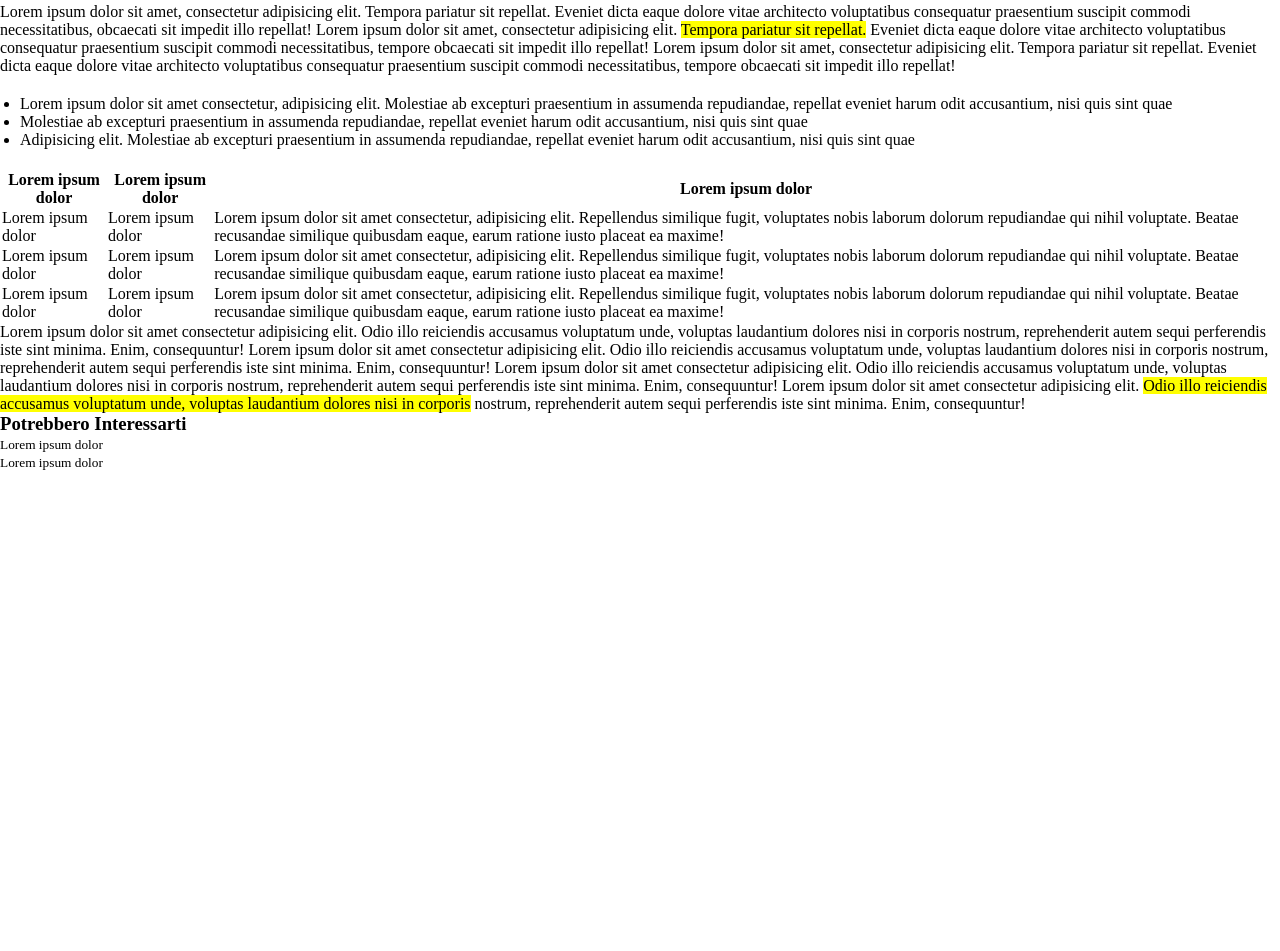
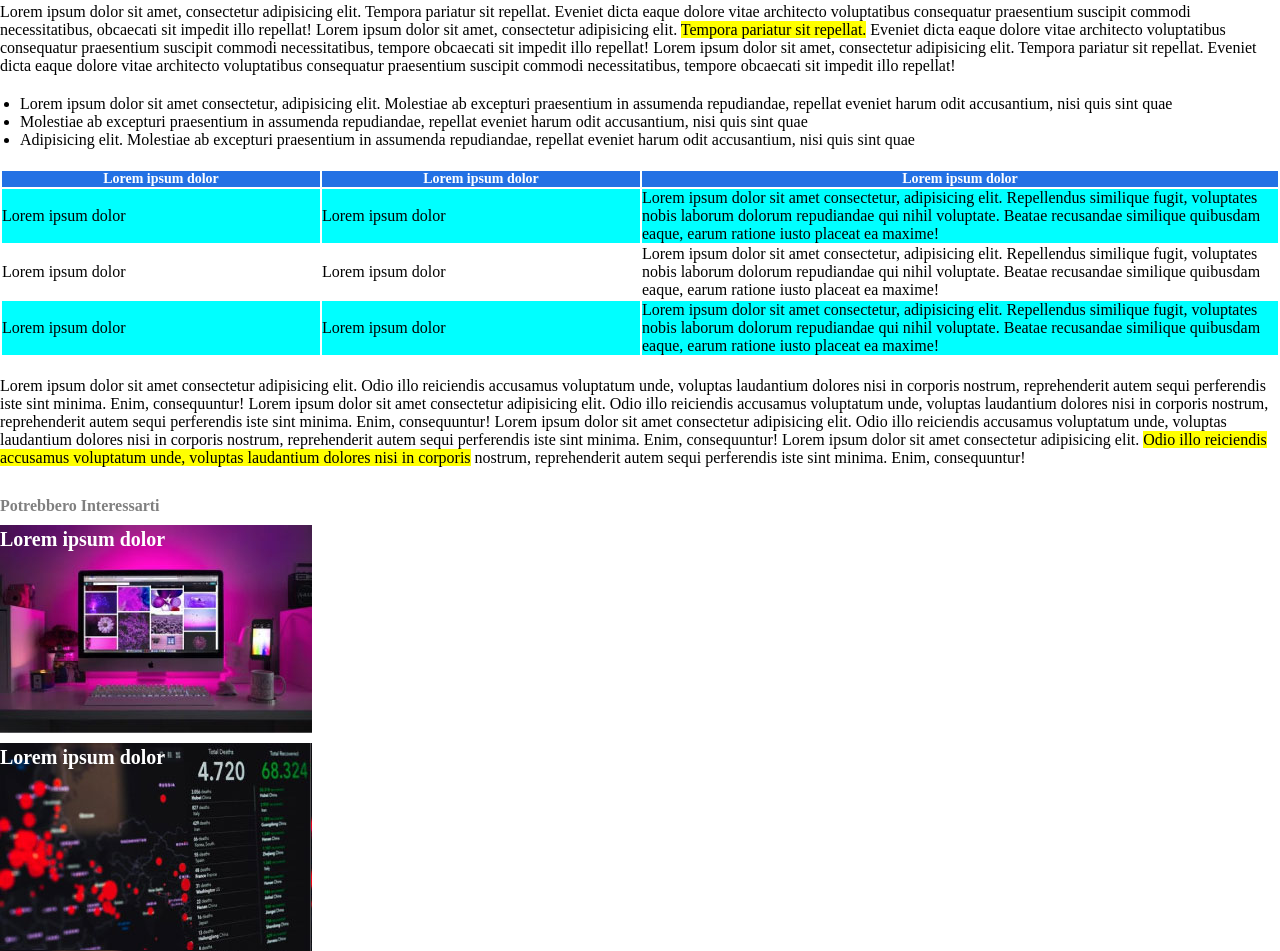
Before and after one commit to RaimondoCosma/html-css-booleaner, a plain HTML site: page index.html in a window 1280 px wide. Shown: the part 709-1660 px from the top of the page. Before the commit the page ends 1180 px from the top, so only its background shows below. Drawn offline with Linux system fonts and the light colour scheme.

Commit message:
Aggiunti Commenti CSS

```diff
--- a/css/style.css
+++ b/css/style.css
@@ -4,6 +4,7 @@
     box-sizing: border-box;
 }
 
+/* Stile Header */
 header {
     background-image: url('../img/pattern.png');
     background-size: contain;
@@ -35,7 +36,55 @@ h1{
 .descrizione {
     margin: 0 0 20px 20px;
 }
+/* Fine Stile Header */
 
+/* Stile Sezione Paragrafo */
 ul{
     margin: 20px 0 20px 20px;
 }
+/* Fine Stile Sezione Paragrafo */
+
+/* Stile Sezione con Tabella */
+table {
+    margin-bottom: 20px;
+}
+
+thead {
+    color: white;
+    background-color: rgb(36, 113, 228);
+    font-size: 14px;
+}
+
+.dispari {
+    background-color: aqua;
+}
+
+#last {
+    width: 50%;
+}
+/* Fine Stile Sezione Tabella */
+
+/* Stile Footer */
+h3 {
+    margin: 30px 0 10px;
+    font-size: 16px;
+    color: grey;
+}
+
+.pubblicità {
+    color: white;
+    font-weight: bold;
+    font-size: 24px;
+    width: 312px;
+    height: 208px;
+}
+
+.pubblicità-1 {
+    background-image: url('../img/monitor.jpg');
+    margin-bottom: 10px;
+}
+
+.pubblicità-2 {
+    background-image: url('../img/graph.jpg');
+}
+/* Fine Stile Footer */
```
Also changed, not shown: img/graph.jpg (added), img/monitor.jpg (added).
